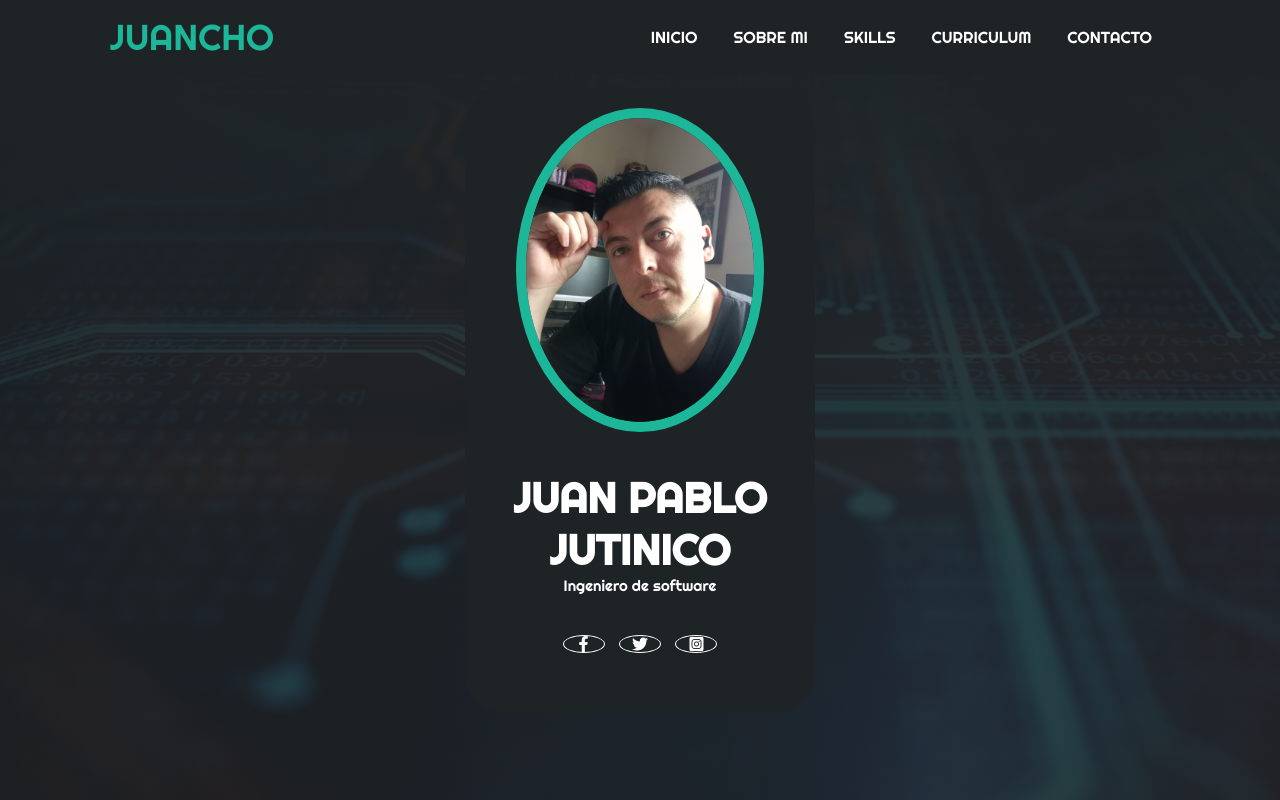
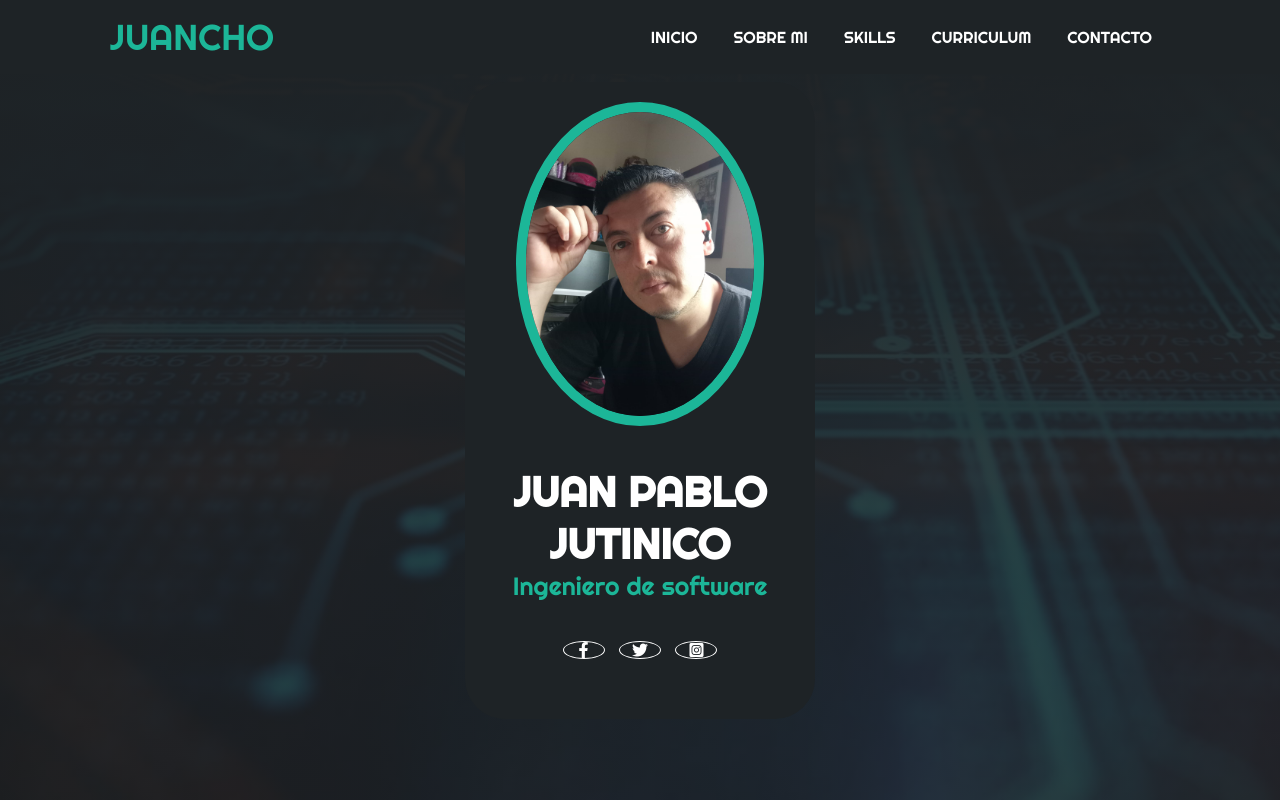
Before and after one commit to jjutinic/Curriculum, a plain HTML site: page index.html in a window 1280 px wide. Shown: the top 800 px of the page. Drawn offline with Linux system fonts and the light colour scheme.

Commit message:
Add files via upload

```diff
--- a/estilos.css
+++ b/estilos.css
@@ -108,8 +108,9 @@ html{
 }
 
 .inicio .contenido-banner h2{
-    font-size: 15px;
+    font-size: 25px;
     font-weight: normal;
+    color: #1cb698;
 }
 
 .inicio .contenido-banner .redes a{
```
